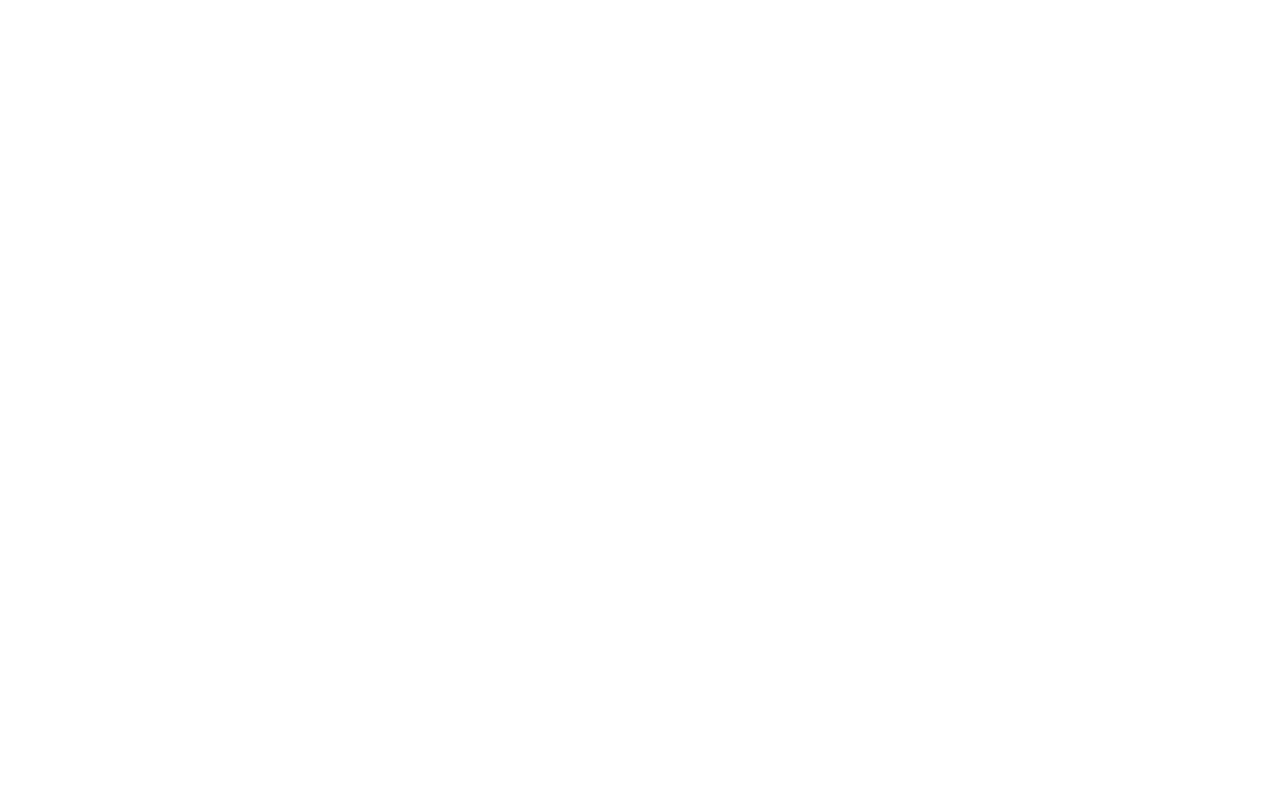
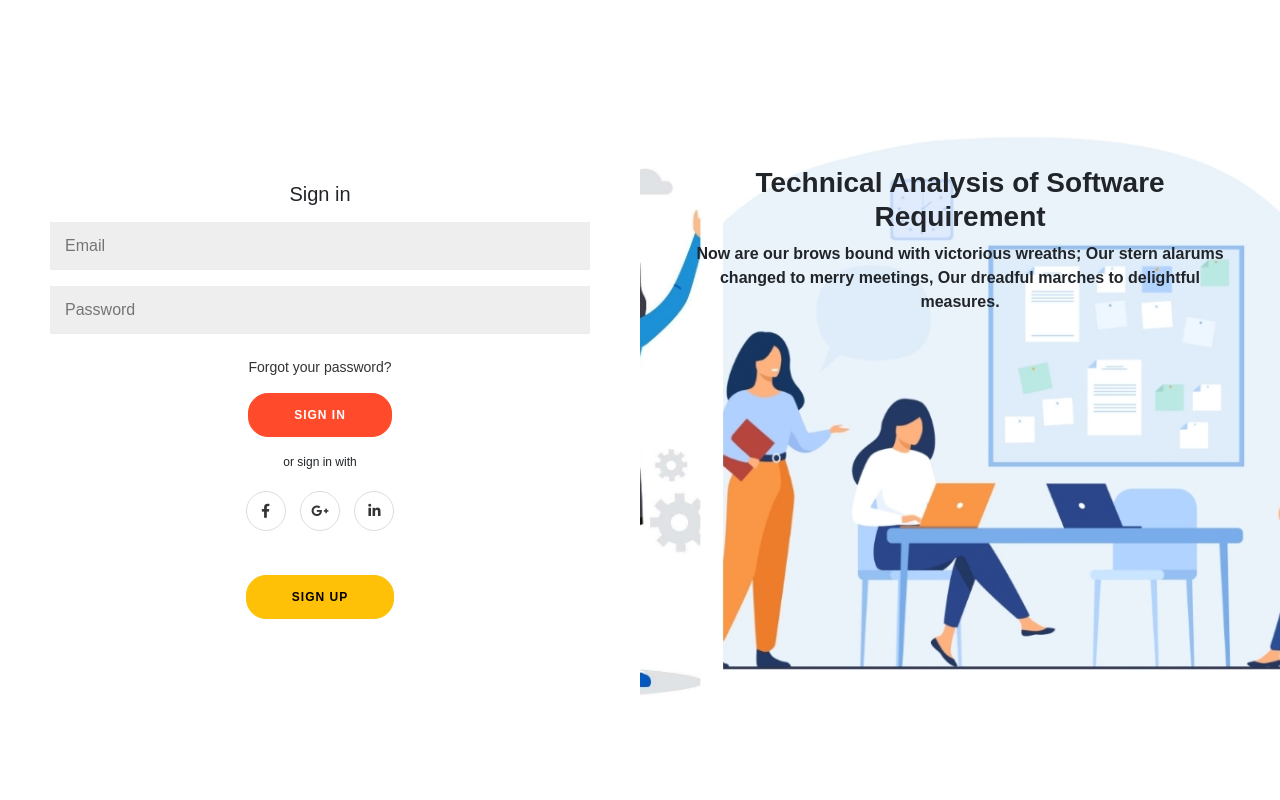
Before and after one commit to murshed23/signInUp, a PHP site: page / in a window 1280 px wide. Before the commit the page is empty. Run offline with PHP 8.4, Linux system fonts and the light colour scheme; some libraries are stand-ins or nearby versions.

Commit message:
UI updates

```diff
--- /dev/null
+++ b/index.js
@@ -0,0 +1,11 @@
+const signUpButton = document.getElementById('signUp');
+const signInButton = document.getElementById('signIn');
+const container = document.getElementById('container');
+
+signUpButton.addEventListener('click', () => {
+	container.classList.add("right-panel-active");
+});
+
+signInButton.addEventListener('click', () => {
+	container.classList.remove("right-panel-active");
+});
--- a/index.php
+++ b/index.php
@@ -5,11 +5,61 @@
     <meta http-equiv="X-UA-Compatible" content="IE=edge">
     <meta name="viewport" content="width=device-width, initial-scale=1.0">
     <link href="https://cdn.jsdelivr.net/npm/bootstrap@5.1.3/dist/css/bootstrap.min.css" rel="stylesheet" integrity="sha384-1BmE4kWBq78iYhFldvKuhfTAU6auU8tT94WrHftjDbrCEXSU1oBoqyl2QvZ6jIW3" crossorigin="anonymous">
+    <link rel="stylesheet" href="https://pro.fontawesome.com/releases/v5.10.0/css/all.css" integrity="sha384-AYmEC3Yw5cVb3ZcuHtOA93w35dYTsvhLPVnYs9eStHfGJvOvKxVfELGroGkvsg+p" crossorigin="anonymous"/>
+    <link rel="stylesheet" href="style.css">
     <title>Document</title>
 </head>
 <body>
+    <div class="container" id="container">
+        <div class="form-container sign-up-container">
+            <form action="#">
 
+                <h5>Create Account</h5>
+                <input type="text" placeholder="Name" />
+                <input type="email" placeholder="Email" />
+                <input type="password" placeholder="Password" />
+                <button>Sign Up</button>
+                <span class="mt-3">or sign up with</span>
+                <div class="social-container">
+                    <a href="#" class="social"><i class="fab fa-facebook-f"></i></a>
+                    <a href="#" class="social"><i class="fab fa-google-plus-g"></i></a>
+                    <a href="#" class="social"><i class="fab fa-linkedin-in"></i></a>
+                </div>
+            </form>
+        </div>
+        <div class="form-container sign-in-container">
+            <form action="#">
+                <h5>Sign in</h5>
+                <input type="email" placeholder="Email" />
+                <input type="password" placeholder="Password" />
+                <a href="#">Forgot your password?</a>
+                <button>Sign In</button>
+                <span class="mt-3">or sign in with</span>
+                <div class="social-container">
+                    <a href="#" class="social"><i class="fab fa-facebook-f"></i></a>
+                    <a href="#" class="social"><i class="fab fa-google-plus-g"></i></a>
+                    <a href="#" class="social"><i class="fab fa-linkedin-in"></i></a>
+                </div>
+                <button class="btn-warning ghost mt-4" id="signUp">Sign Up</button>
+            </form>
+        </div>
+        <div class="overlay-container">
+            <div class="overlay text-dark">
+                <div class="overlay-panel overlay-left">
+                    <h3 class="" style="font-weight: bold;">Software Analytics And Marketing Statistics</h3>
+                    <b>Now is the winter of our discontent Made glorious summer by this sun of York And all the clouds that lour'd upon our house In the deep bosom of the ocean buried.</b>
+                    <button class="btn-warning ghost" id="signIn">Sign In</button>
+                </div>
+                <div class="overlay-panel overlay-right">
+                    <h3 class="" style="font-weight: bold;">Technical Analysis of Software Requirement</h3>
+                    <b>Now are our brows bound with victorious wreaths; Our stern alarums changed to merry meetings, Our dreadful marches to delightful measures.</b>
 
+                </div>
+            </div>
+        </div>
+    </div>
+
+    <script src="index.js"></script>
     <script src="https://cdn.jsdelivr.net/npm/bootstrap@5.1.3/dist/js/bootstrap.bundle.min.js" integrity="sha384-ka7Sk0Gln4gmtz2MlQnikT1wXgYsOg+OMhuP+IlRH9sENBO0LRn5q+8nbTov4+1p" crossorigin="anonymous"></script>
 </body>
 </html>
--- a/style.css
+++ b/style.css
@@ -0,0 +1,242 @@
+* {
+	box-sizing: border-box;
+}
+
+body {
+	background: #f6f5f7;
+	display: flex;
+	justify-content: center;
+	align-items: center;
+	flex-direction: column;
+	font-family: 'Montserrat', sans-serif;
+	height: 100vh;
+    width: 100%;
+}
+
+h1 {
+	font-weight: bold;
+	margin: 0;
+}
+
+h2 {
+	text-align: center;
+}
+
+p {
+	font-size: 14px;
+	font-weight: 100;
+	line-height: 20px;
+	letter-spacing: 0.5px;
+	margin: 20px 0 30px;
+}
+
+span {
+	font-size: 12px;
+}
+
+a {
+	color: #333;
+	font-size: 14px;
+	text-decoration: none;
+	margin: 15px 0;
+}
+
+button {
+	border-radius: 20px;
+	border: 1px solid #FF4B2B;
+	background-color: #FF4B2B;
+	color: #FFFFFF;
+	font-size: 12px;
+	font-weight: bold;
+	padding: 12px 45px;
+	letter-spacing: 1px;
+	text-transform: uppercase;
+	transition: transform 80ms ease-in;
+}
+
+button:active {
+	transform: scale(0.95);
+}
+
+button:focus {
+	outline: none;
+}
+
+button.ghost {
+}
+
+form {
+	background-color: #FFFFFF;
+	display: flex;
+	align-items: center;
+	justify-content: center;
+	flex-direction: column;
+	padding: 0 50px;
+	height: 100%;
+	text-align: center;
+}
+
+input {
+	background-color: #eee;
+	border: none;
+	padding: 12px 15px;
+	margin: 8px 0;
+	width: 100%;
+}
+
+.container {
+	background-color: #fff;
+	overflow: hidden;
+	width: 100%;
+	max-width: 100%;
+    height: 100%;
+}
+
+.form-container {
+	position: absolute;
+	top: 0;
+	height: 100%;
+	transition: all 0.6s ease-in-out;
+}
+
+.sign-in-container {
+	left: 0;
+	width: 50%;
+	z-index: 2;
+}
+
+.container.right-panel-active .sign-in-container {
+	transform: translateX(100%);
+}
+
+.sign-up-container {
+	left: 0;
+	width: 50%;
+	opacity: 0;
+	z-index: 1;
+}
+
+.container.right-panel-active .sign-up-container {
+	transform: translateX(100%);
+	opacity: 1;
+	z-index: 5;
+	animation: show 0.6s;
+}
+
+@keyframes show {
+	0%, 49.99% {
+		opacity: 0;
+		z-index: 1;
+	}
+
+	50%, 100% {
+		opacity: 1;
+		z-index: 5;
+	}
+}
+
+.overlay-container {
+	position: absolute;
+	top: 0;
+	left: 50%;
+	width: 50%;
+	height: 100%;
+	overflow: hidden;
+	transition: transform 0.6s ease-in-out;
+	z-index: 100;
+}
+
+.container.right-panel-active .overlay-container{
+	transform: translateX(-100%);
+}
+
+.overlay {
+    background-image: url('img/1.jpg');
+    background-repeat: no-repeat;
+	background-size: cover;
+	background-position: 0 0;
+	color: #FFFFFF;
+	position: relative;
+	left: -100%;
+	height: 100%;
+	width: 200%;
+  	transform: translateX(0);
+	transition: transform 0.6s ease-in-out;
+}
+
+.container.right-panel-active .overlay {
+  	transform: translateX(50%);
+}
+
+.overlay-panel {
+	position: absolute;
+	display: flex;
+	align-items: center;
+	justify-content: center;
+	flex-direction: column;
+	padding: 0 40px;
+	text-align: center;
+	top: 0;
+	height: 100%;
+	width: 50%;
+	transform: translateX(0);
+	transition: transform 0.6s ease-in-out;
+    padding-bottom: 25%;
+}
+
+.overlay-left {
+	transform: translateX(-20%);
+}
+
+.container.right-panel-active .overlay-left {
+	transform: translateX(0);
+}
+
+.overlay-right {
+	right: 0;
+	transform: translateX(0);
+}
+
+.container.right-panel-active .overlay-right {
+	transform: translateX(20%);
+}
+
+.social-container {
+	margin: 20px 0;
+}
+
+.social-container a {
+	border: 1px solid #DDDDDD;
+	border-radius: 50%;
+	display: inline-flex;
+	justify-content: center;
+	align-items: center;
+	margin: 0 5px;
+	height: 40px;
+	width: 40px;
+}
+
+footer {
+    background-color: #222;
+    color: #fff;
+    font-size: 14px;
+    bottom: 0;
+    position: fixed;
+    left: 0;
+    right: 0;
+    text-align: center;
+    z-index: 999;
+}
+
+footer p {
+    margin: 10px 0;
+}
+
+footer i {
+    color: red;
+}
+
+footer a {
+    color: #3c97bf;
+    text-decoration: none;
+}
```
Also changed, not shown: img/1.jpg (added), img/6103970.jpg (added), img/6308.jpg (added), img/sign_up.png (added).
